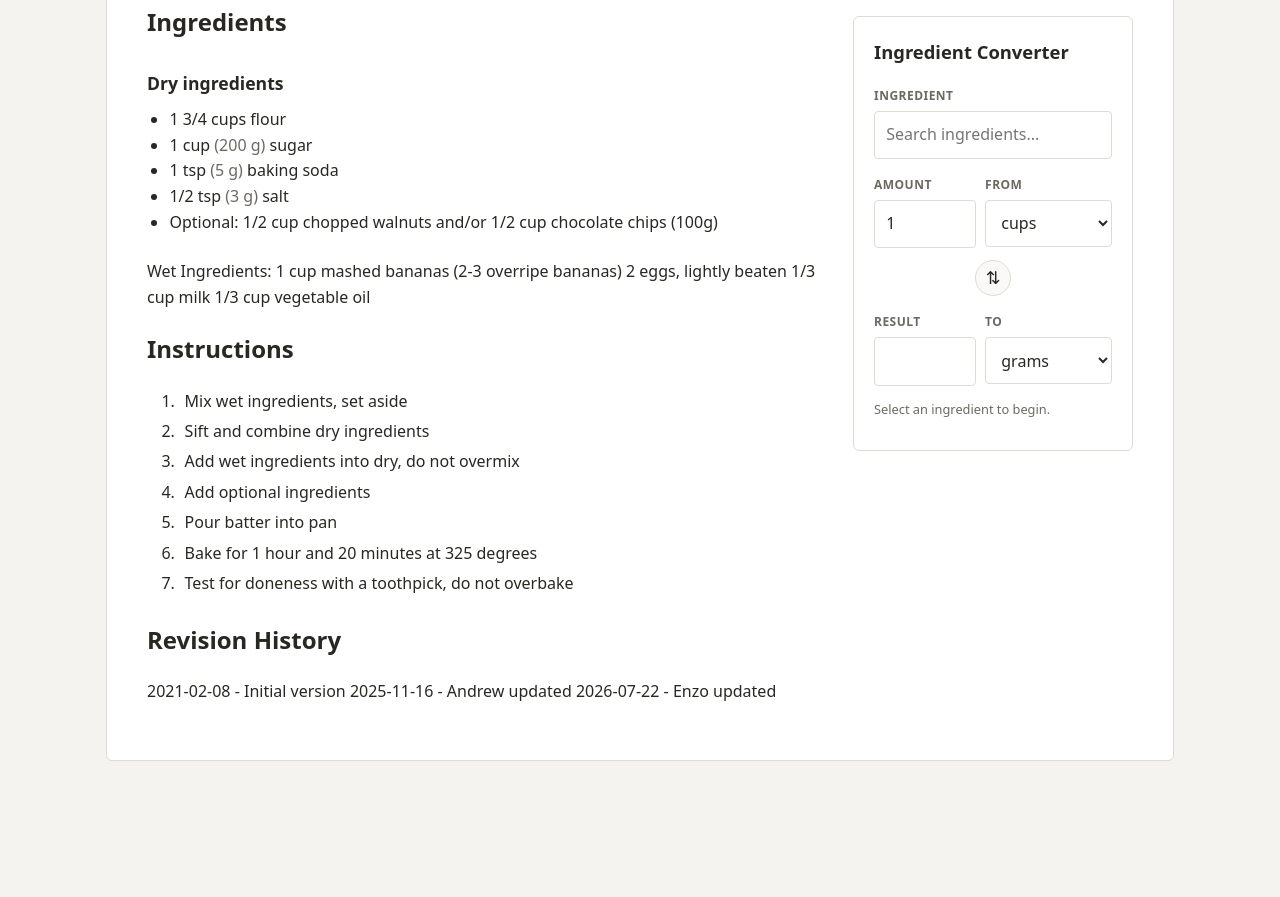
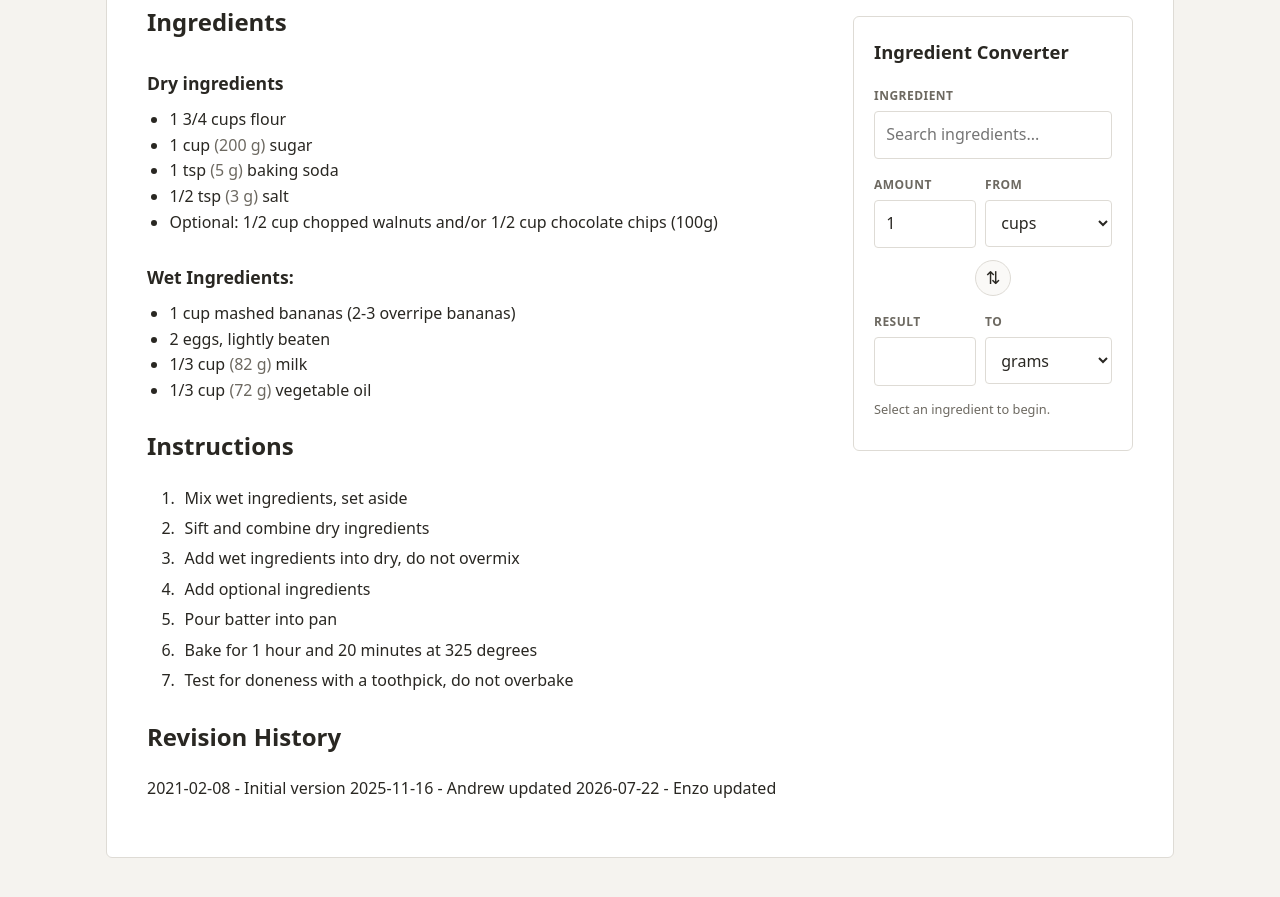
Before and after one commit to sundaycake/recipes, a Jekyll site: the page built from _recipes/banana-bread-loaf.md, in a window 1280 px wide and 900 px high, scrolled down 714 px. Shown: the top 897 px of the window. Built offline with Jekyll 4.4.1, drawn with Linux system fonts in a browser that asks for light colours; before the commit the page ends 1539 px from its top, so only the background shows below that.

```diff
--- a/_recipes/banana-bread-loaf.md
+++ b/_recipes/banana-bread-loaf.md
@@ -35,11 +35,11 @@ source_url:
 - 1/2 tsp salt
 - Optional: 1/2 cup chopped walnuts and/or 1/2 cup chocolate chips (100g)
 
-Wet Ingredients:
-1 cup mashed bananas (2-3 overripe bananas)
-2 eggs, lightly beaten
-1/3 cup milk
-1/3 cup vegetable oil
+### Wet Ingredients:
+- 1 cup mashed bananas (2-3 overripe bananas)
+- 2 eggs, lightly beaten
+- 1/3 cup milk
+- 1/3 cup vegetable oil
 
 ## Instructions
 
```
